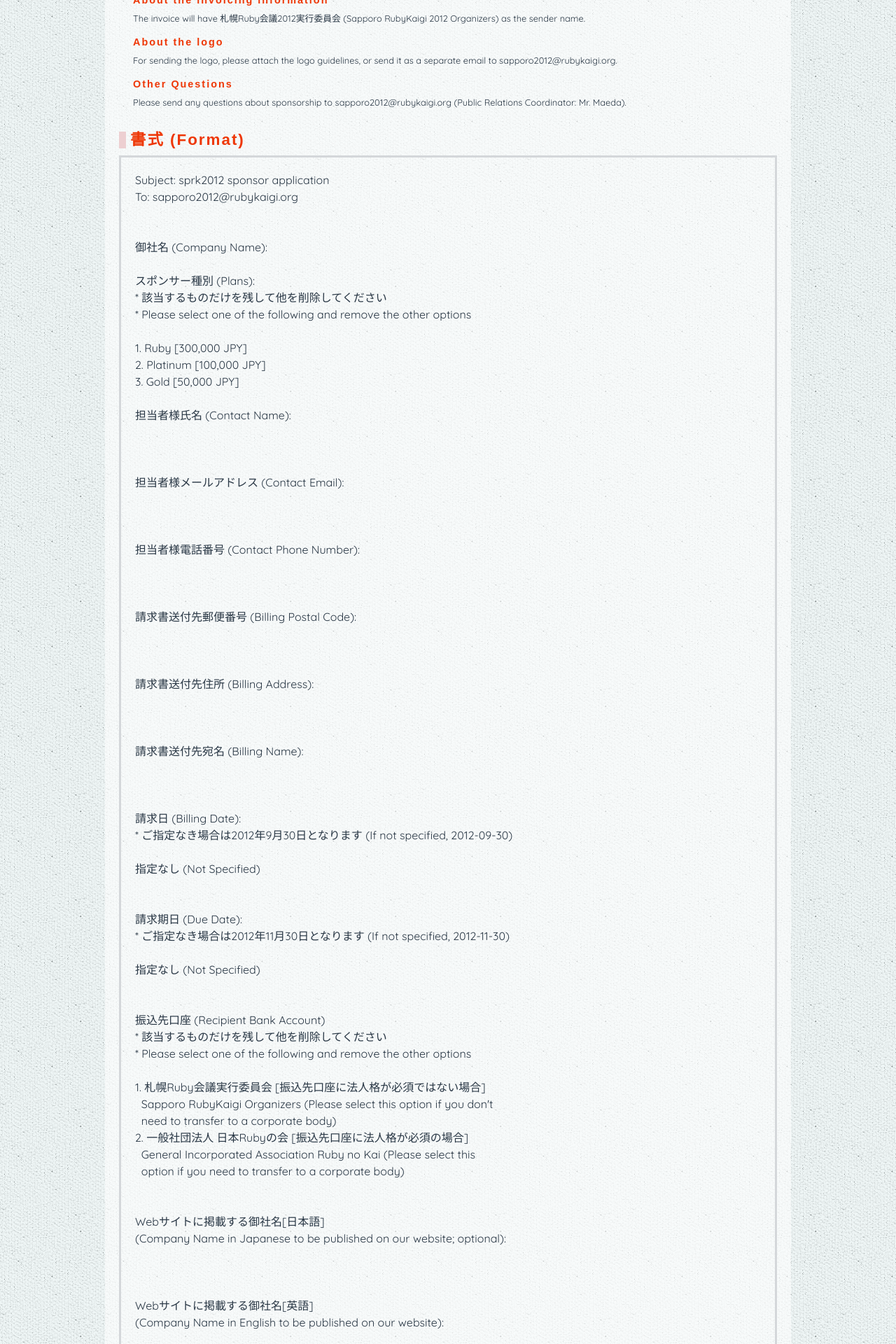
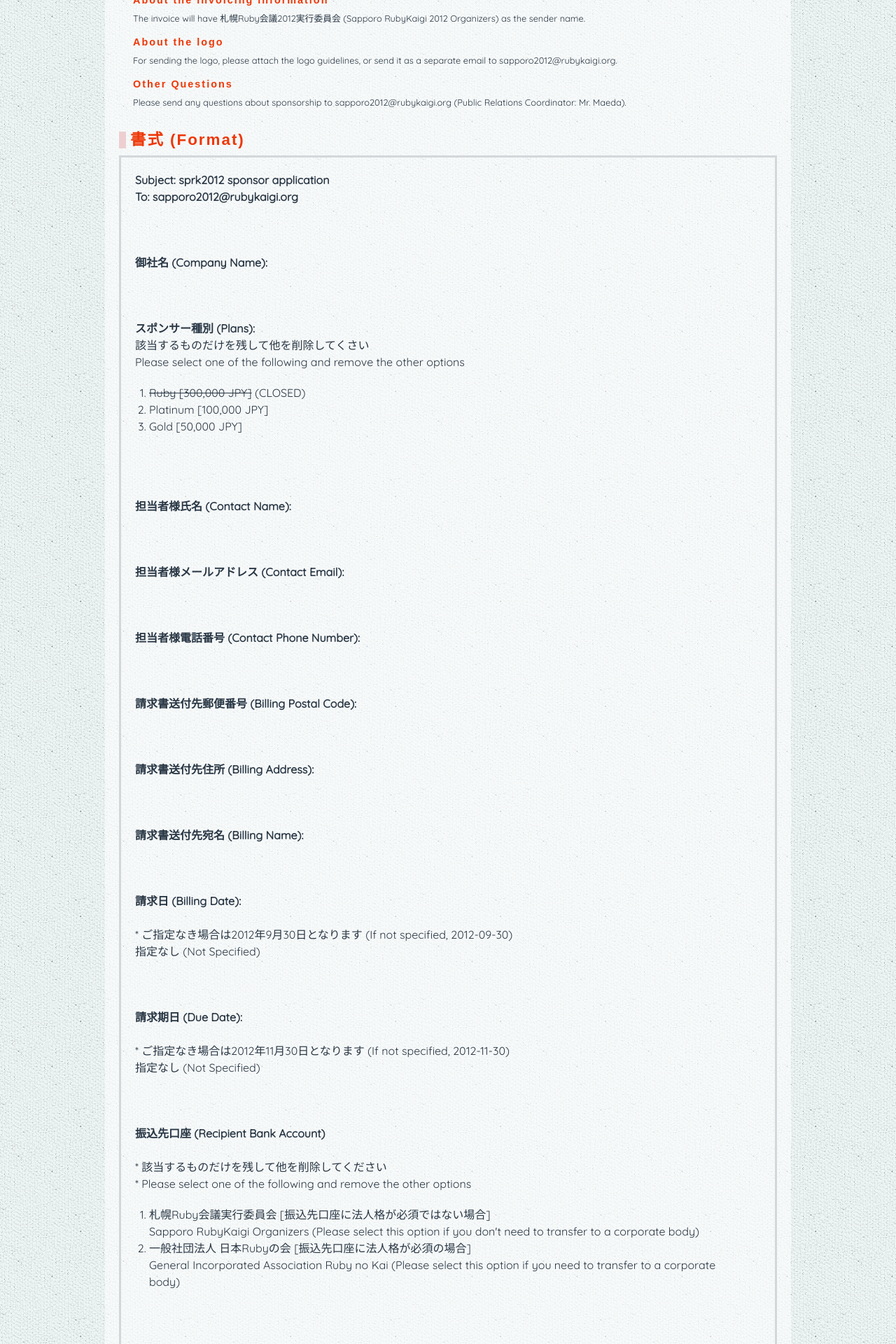
Before and after one commit to ruby-sapporo/sapporo.rubykaigi.org, a Jekyll site: the page built from 2012/call-for-sponsors.md, in a window 1280 px wide. Shown: the part 618-2538 px from the top of the page at 70% size. Built offline with Jekyll 4.4.1, drawn with Linux system fonts in a browser that asks for light colours; Markdown is read by kramdown in place of the engine named in the settings; comment, search, counter and statistics services are not loaded; some of the changed text lies outside the part shown.

Commit message:
[#29207439] add del tag to CFS

```diff
--- a/2012/call-for-sponsors.md
+++ b/2012/call-for-sponsors.md
@@ -49,95 +49,53 @@
 
 ## 書式 (Format)
 
-    Subject: sprk2012 sponsor application
-    To: sapporo2012@rubykaigi.org
-
-
-    御社名 (Company Name):
-
-    スポンサー種別 (Plans):
-    * 該当するものだけを残して他を削除してください
-    * Please select one of the following and remove the other options
-
-    1. Ruby [300,000 JPY]
-    2. Platinum [100,000 JPY]
-    3. Gold [50,000 JPY]
-
-    担当者様氏名 (Contact Name):
-
-
-
-    担当者様メールアドレス (Contact Email):
-
-
-
-    担当者様電話番号 (Contact Phone Number):
-
-
-
-    請求書送付先郵便番号 (Billing Postal Code):
-
-
-
-    請求書送付先住所 (Billing Address):
-
-
-
-    請求書送付先宛名 (Billing Name):
-
-
-
-    請求日 (Billing Date):
-    * ご指定なき場合は2012年9月30日となります (If not specified, 2012-09-30)
-
-    指定なし (Not Specified)
-
-
-    請求期日 (Due Date):
-    * ご指定なき場合は2012年11月30日となります (If not specified, 2012-11-30)
-
-    指定なし (Not Specified)
-
-
-    振込先口座 (Recipient Bank Account)
-    * 該当するものだけを残して他を削除してください
-    * Please select one of the following and remove the other options
-
-    1. 札幌Ruby会議実行委員会 [振込先口座に法人格が必須ではない場合]
-      Sapporo RubyKaigi Organizers (Please select this option if you don't
-      need to transfer to a corporate body)
-    2. 一般社団法人 日本Rubyの会 [振込先口座に法人格が必須の場合]
-      General Incorporated Association Ruby no Kai (Please select this
-      option if you need to transfer to a corporate body)
-
-
-    Webサイトに掲載する御社名[日本語]
-    (Company Name in Japanese to be published on our website; optional):
-
-
-
-    Webサイトに掲載する御社名[英語]
-    (Company Name in English to be published on our website):
-
-
-
-    御社Webサイトリンク先 (Company Website URL):
-
-
-
-    スポンサーPR文[日本語] (Sponsorship Copy in Japanese; optional):
-    * Rubyスポンサー: 400文字程度, Platinum スポンサー: 140文字程度
-    * Ruby: 400 Characters, Platinum: 140 Characters
-
-
-
-    スポンサーPR文[英語] (Sponsorship Copy in English):
-    * Rubyスポンサー: 400単語程度, Platinum スポンサー: 250単語程度
-    * Ruby: 400 Words, Platinum: 250 Words
-
-
-    連絡事項 (Message to us):
-
-
+<div id="format">
+<p class="bottomItem"><strong>Subject: sprk2012 sponsor application<br>
+To: sapporo2012@rubykaigi.org</strong></p>
+<p class="bottomItem"><strong>御社名 (Company Name):</strong></p>
+<p><strong>スポンサー種別 (Plans):</strong></p>
+<ul>
+<li>該当するものだけを残して他を削除してくさい</li>
+<li>Please select one of the following and remove the other options</li>
+</ul>
+<ol class="bottomItem">
+<li><del datetime="2012-05-08T15:00:00+09">Ruby [300,000 JPY]</del> (CLOSED)</li>
+<li>Platinum [100,000 JPY] </li>
+<li>Gold [50,000 JPY]</li>
+</ol>
+<p class="bottomItem"><strong>担当者様氏名 (Contact Name):</strong></p>
+<p class="bottomItem"><strong>担当者様メールアドレス (Contact Email):</strong></p>
+<p class="bottomItem"><strong>担当者様電話番号 (Contact Phone Number):</strong></p>
+<p class="bottomItem"><strong>請求書送付先郵便番号 (Billing Postal Code):</strong></p>
+<p class="bottomItem"><strong>請求書送付先住所 (Billing Address):</strong></p>
+<p class="bottomItem"><strong>請求書送付先宛名 (Billing Name):</strong></p>
+<p><strong>請求日 (Billing Date):</strong><br>
+* ご指定なき場合は2012年9月30日となります (If not specified, 2012-09-30)</p>
+<p class="bottomItem">指定なし (Not Specified)</p>
+<p><strong>請求期日 (Due Date):</strong><br>
+* ご指定なき場合は2012年11月30日となります (If not specified, 2012-11-30)</p>
+<p class="bottomItem">指定なし (Not Specified)</p>
+<p><strong>振込先口座 (Recipient Bank Account)</strong><br>
+* 該当するものだけを残して他を削除してください<br>
+* Please select one of the following and remove the other options</p>
+<ol class="bottomItem">
+<li>札幌Ruby会議実行委員会 [振込先口座に法人格が必須ではない場合]<br>
+Sapporo RubyKaigi Organizers (Please select this option if you don't need to transfer to a corporate body)</li>
+<li>一般社団法人 日本Rubyの会 [振込先口座に法人格が必須の場合]<br>
+General Incorporated Association Ruby no Kai (Please select this option if you need to transfer to a corporate body)</li>
+</ol>
+<p class="bottomItem"><strong>Webサイトに掲載する御社名[日本語]<br>
+(Company Name in Japanese to be published on our website; optional):</strong></p>
+<p class="bottomItem"><strong>Webサイトに掲載する御社名[英語]<br>
+(Company Name in English to be published on our website):</strong></p>
+<p class="bottomItem"><strong>御社Webサイトリンク先(Company Website URL):</strong></p>
+<p class="bottomItem"><strong>スポンサーPR文[日本語] (Sponsorship Copy in Japanese; optional):</strong><br>
+* Rubyスポンサー: 400文字程度, Platinum スポンサー: 140文字程度<br>
+* Ruby: 400 Characters, Platinum: 140 Characters</p>
+<p class="bottomItem"><strong>スポンサーPR文[英語] (Sponsorship Copy in English):</strong><br>
+* Rubyスポンサー: 400単語程度, Platinum スポンサー: 250単語程度<br>
+* Ruby: 400 Words, Platinum: 250 Words</p>
+<p class="bottomItem"><strong>連絡事項 (Message to us):</strong></p>
+</div>
 
 <a href="/2012">Home</a>
--- a/2012/stylesheets/common.css
+++ b/2012/stylesheets/common.css
@@ -73,11 +73,6 @@
   font-weight: bold;
 }
 
-pre {
-  padding: 20px;
-  border: 3px solid #edcfd1;
-}
-
 table {
   border-collapse: collapse;
   border: 1px solid #edcfd1;
@@ -115,13 +110,22 @@
   font-weight: bold;
 }
 
-pre {
+#format {
   padding: 20px;
-  border: 3px solid #d4d7da;
+  border: 3px solid #D4D7DA;
 }
 
-pre code {
+#format * {
 	color: #293745;
+}
+
+#format .bottomItem {
+  margin-bottom: 70px;
+}
+
+#content #format strong {
+  font-size: 100%;
+  text-align: left;
 }
 
 table {
```
